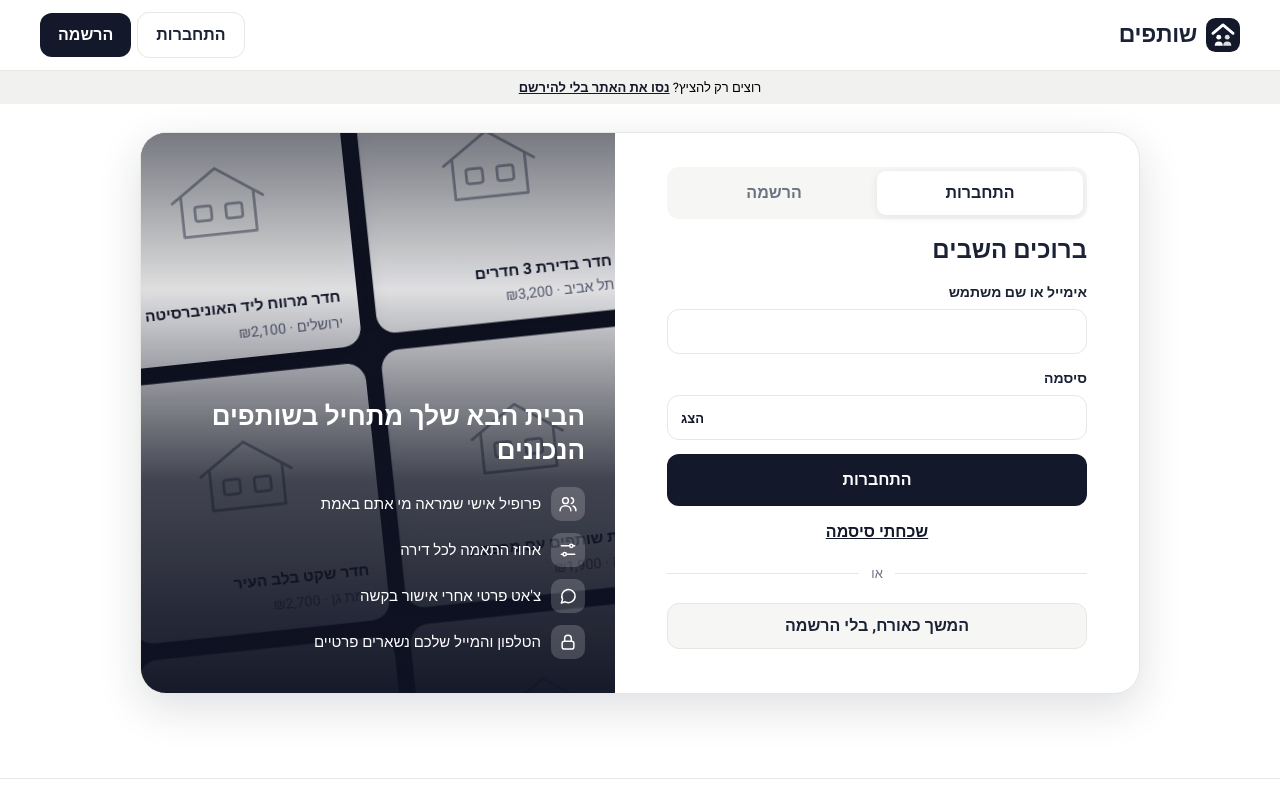
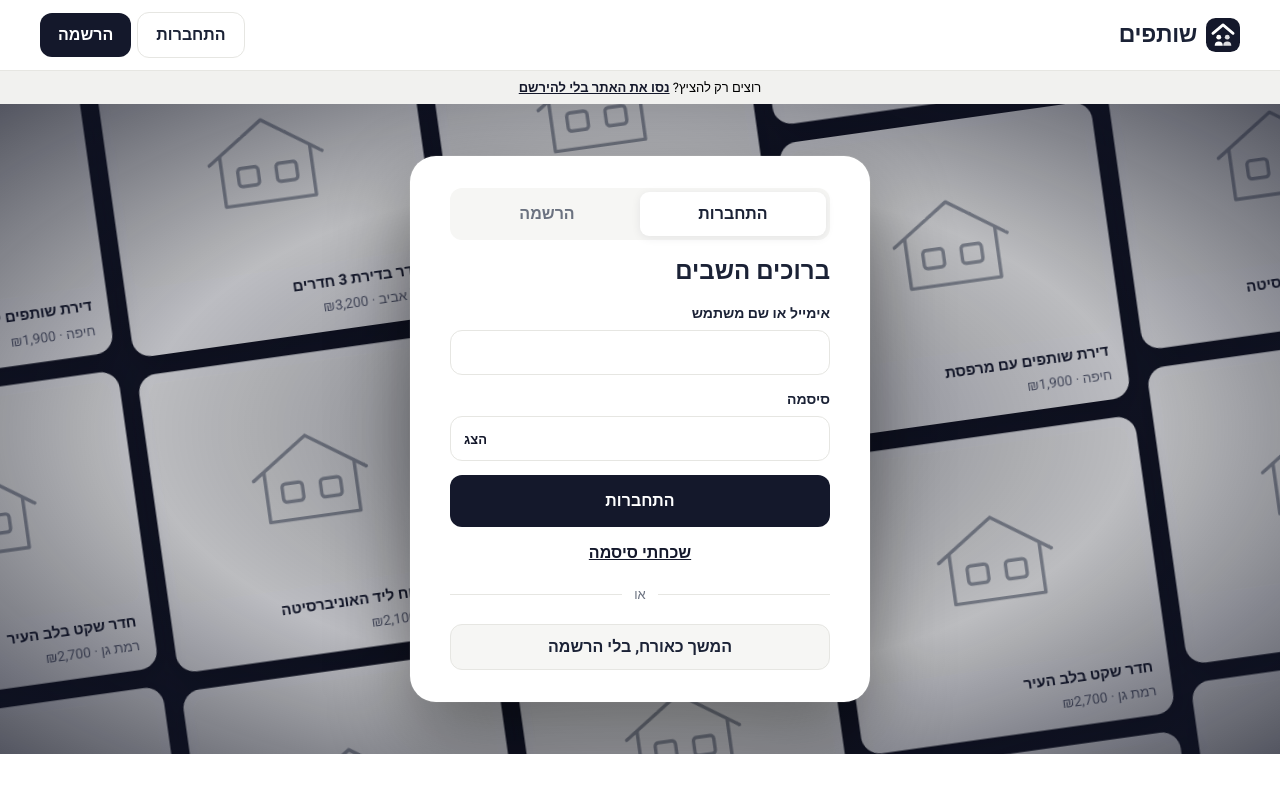
Before and after one commit to YShabtay/shutafim, a React (Vite) app: page /new in a window 1280 px wide. Shown: the top 800 px of the page. Built offline with nearby package versions, Linux system fonts and the light colour scheme; no server answers; the database is empty.

Commit message:
Auth page: listing ads animate across the full page behind a floating form card
Co-Authored-By: Claude Sonnet 5.5 <noreply@anthropic.com>

```diff
--- a/src/components/Login.jsx
+++ b/src/components/Login.jsx
@@ -41,15 +41,17 @@ function Ads() {
   const [posts, setPosts] = useState(null)
   useEffect(() => { api.listPosts().then(l => setPosts(l.slice(0, 12))).catch(() => setPosts([])) }, [])
   const list = posts && posts.length >= 4 ? posts : FALLBACK
-  const cols = [list.filter((_, i) => i % 2 === 0), list.filter((_, i) => i % 2 === 1)].map(c => {
-    let a = c
-    while (a.length < 4) a = [...a, ...c]
+  // כל עמודה מציגה את כל המודעות, בסדר שונה, ופעמיים כדי שהלולאה תהיה חלקה
+  const cols = [0, 1, 2, 3, 4].map(i => {
+    const k = (i * 2) % list.length
+    let a = [...list.slice(k), ...list.slice(0, k)]
+    while (a.length < 5) a = [...a, ...a]
     return [...a, ...a]
   })
   return (
     <div className="mq" aria-hidden="true">
       {cols.map((c, i) => (
-        <div key={i} className={'mqcol ' + (i ? 'down' : 'up')}>
+        <div key={i} className={'mqcol ' + (i % 2 ? 'down' : 'up')}>
           {c.map((p, j) => (
             <div key={p.id + '-' + j} className="mqcard">
               <div className="mqph">{p.photos?.[0] ? <img src={p.photos[0]} alt="" loading="lazy" /> : <Placeholder />}</div>
@@ -66,19 +68,8 @@ function Ads() {
 function Shell({ children }) {
   return (
     <div className="authpage">
+      <Ads />
       <div className="authform">{children}</div>
-      <aside className="authside">
-        <Ads />
-        <div className="authside-in">
-          <h2>הבית הבא שלך מתחיל בשותפים הנכונים</h2>
-          <ul>
-            <li><Icon n="users" size={20} /> פרופיל אישי שמראה מי אתם באמת</li>
-            <li><Icon n="sliders" size={20} /> אחוז התאמה לכל דירה</li>
-            <li><Icon n="chat" size={20} /> צ'אט פרטי אחרי אישור בקשה</li>
-            <li><Icon n="lock" size={20} /> הטלפון והמייל שלכם נשארים פרטיים</li>
-          </ul>
-        </div>
-      </aside>
     </div>
   )
 }
--- a/src/styles.css
+++ b/src/styles.css
@@ -229,14 +229,13 @@ footer{text-align:right}
 .legal a{color:var(--mute);text-decoration:underline}
 
 /* auth page layout */
-.authpage{display:grid;grid-template-columns:minmax(0,1.05fr) minmax(0,.95fr);max-width:1000px;margin:28px auto;border:1px solid var(--line);border-radius:26px;overflow:hidden;background:var(--card);box-shadow:0 14px 44px rgba(20,25,45,.14)}
-.authform{padding:34px clamp(20px,4vw,44px)}
-.authform .authbox{max-width:420px;margin:0 auto}
-.authside{position:relative;background:#0f1222;overflow:hidden;min-height:560px;color:#fff;display:flex;align-items:flex-end}
-.authside::before{content:"";position:absolute;inset:0;z-index:1;background:linear-gradient(180deg,rgba(15,18,34,.55) 0%,rgba(15,18,34,.1) 28%,rgba(15,18,34,.78) 62%,rgba(15,18,34,.97) 100%)}
-.mq{position:absolute;inset:0;display:grid;grid-template-columns:1fr 1fr;gap:14px;padding:0 16px;transform:rotate(-6deg) scale(1.2)}
-.mqcol{display:flex;flex-direction:column;gap:14px;will-change:transform}
-.mqcol.up{animation:mqup 48s linear infinite}.mqcol.down{animation:mqdown 48s linear infinite}
+.authpage{position:relative;overflow:hidden;margin:0 calc(50% - 50vw);min-height:max(640px,calc(100vh - 150px));background:#0f1222;display:grid;place-items:center;padding:28px 16px}
+.authpage::before{content:"";position:absolute;inset:0;z-index:1;background:radial-gradient(ellipse at center,rgba(15,18,34,.55) 0%,rgba(15,18,34,.25) 55%,rgba(15,18,34,.7) 100%)}
+.authform{position:relative;z-index:2;width:min(460px,100%);background:var(--card);border-radius:26px;padding:32px clamp(20px,4vw,40px);box-shadow:0 30px 80px rgba(0,0,0,.45),0 0 0 1px rgba(255,255,255,.08)}
+.authform .authbox{max-width:none;margin:0 auto}
+.mq{position:absolute;inset:-10% -6%;display:grid;grid-template-columns:repeat(5,1fr);gap:16px;transform:rotate(-8deg) scale(1.15)}
+.mqcol{display:flex;flex-direction:column;gap:16px;will-change:transform}
+.mqcol.up{animation:mqup 60s linear infinite}.mqcol.down{animation:mqdown 60s linear infinite}
 @keyframes mqup{to{transform:translateY(-50%)}}
 @keyframes mqdown{from{transform:translateY(-50%)}to{transform:translateY(0)}}
 .mqcard{background:rgba(255,255,255,.96);color:#14182b;border-radius:16px;padding:8px 8px 12px;display:flex;flex-direction:column;gap:3px;box-shadow:0 8px 24px rgba(0,0,0,.25)}
@@ -246,13 +245,8 @@ footer{text-align:right}
 .mqph img{width:100%;height:100%;object-fit:cover;display:block}
 .mqph .plh{height:100%;border-radius:0}
 @media(prefers-reduced-motion:reduce){.mqcol{animation:none!important}}
-.authside-in{position:relative;z-index:2;padding:34px 30px}
-.authside h2{font-size:26px;line-height:1.3;margin-bottom:18px}
-.authside ul{list-style:none;margin:0;padding:0;display:flex;flex-direction:column;gap:12px}
-.authside li{display:flex;align-items:center;gap:10px;font-size:15px}
-.authside li .ic{color:#fff;background:rgba(255,255,255,.18);padding:7px;border-radius:10px;width:34px;height:34px}
-.hint{font-size:12.5px;font-weight:400;color:var(--mute)}.hint.bad{color:#dc2626}.hint.good{color:#16a34a}
-@media(max-width:820px){.authpage{grid-template-columns:1fr;margin:14px 0}.authside{display:none}}
+@media(max-width:900px){.mq{grid-template-columns:repeat(3,1fr)}.mqcol:nth-child(n+4){display:none}}
+@media(max-width:560px){.mq{grid-template-columns:repeat(2,1fr)}.mqcol:nth-child(n+3){display:none}.authpage{padding:16px 12px;min-height:calc(100vh - 120px)}}
 
 /* header: user menu */
 .top nav>a.themebtn{padding:0;color:var(--ink)}
```
